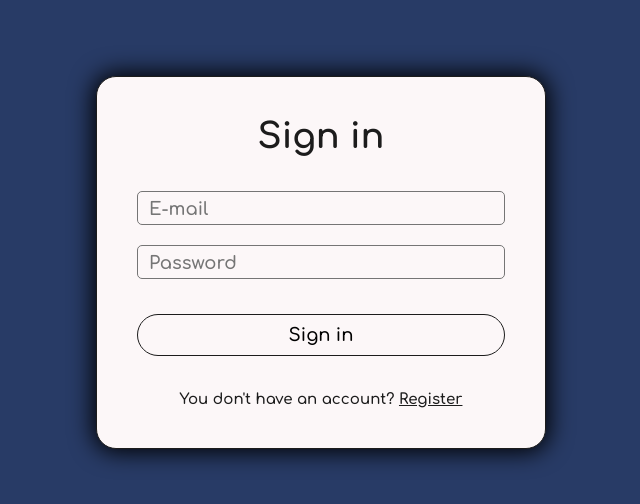
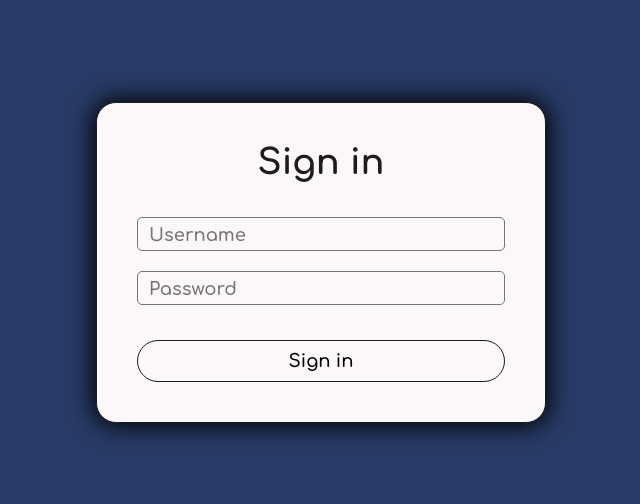
Before and after one commit to milosz77665/JWT_tokens, a Next.js app in the folder frontend/: page /login in a window 1280 px wide. Shown: the part 138-642 px from the top of the page, without its empty margins (319-959 px from the left). Built offline with nearby package versions, Linux system fonts and the light colour scheme.

Commit message:
change email variable name to username and remove register form

```diff
--- a/frontend/src/components/login/SignInForm.js
+++ b/frontend/src/components/login/SignInForm.js
@@ -8,7 +8,7 @@ import { useRef, useState } from "react";
 import LoadingSpinner from "../LoadingSpinner";
 
 export default function SignInForm({ setHasAccount }) {
-  const emailRef = useRef();
+  const usernameRef = useRef();
   const passwordRef = useRef();
   const [authErrorMess, setAuthErrorMess] = useState("");
   const [isLoading, setIsLoading] = useState(false);
@@ -17,14 +17,13 @@ export default function SignInForm({ setHasAccount }) {
     e.preventDefault();
     authErrorMess ? setAuthErrorMess("") : null;
     setIsLoading(true);
-    const email = emailRef.current.value;
+    const username = usernameRef.current.value;
     const password = passwordRef.current.value;
-    if (email) {
+    if (username) {
       if (password) {
         if (password.length >= 6) {
-          if (email.match(/^[^s@]+@[^s@]+.[^s@]+$/)) {
           try {
-              const loginData = { email, password };
+            const loginData = { username, password };
             const response = await fetch("http://localhost:5000/login", {
               method: "POST",
               body: JSON.stringify(loginData),
@@ -37,10 +36,6 @@ export default function SignInForm({ setHasAccount }) {
             setIsLoading(false);
           }
         } else {
-            setAuthErrorMess("Email is invalid");
-            setIsLoading(false);
-          }
-        } else {
           setAuthErrorMess("Password is too short (6)");
           setIsLoading(false);
         }
@@ -49,7 +44,7 @@ export default function SignInForm({ setHasAccount }) {
         setIsLoading(false);
       }
     } else {
-      setAuthErrorMess("Email is missing");
+      setAuthErrorMess("Username is missing");
       setIsLoading(false);
     }
   }
@@ -64,8 +59,8 @@ export default function SignInForm({ setHasAccount }) {
           <form className={styles.form} onSubmit={handleSignIn}>
             <div className={styles.inputSection}>
               {authErrorMess && <ValidationMessage>{authErrorMess}</ValidationMessage>}
-              <Input inputRef={emailRef} inputName="email" inputType="email">
-                E-mail
+              <Input inputRef={usernameRef} inputName="username" inputType="username">
+                Username
               </Input>
               <Input inputRef={passwordRef} inputName="password" inputType="password">
                 Password
@@ -73,17 +68,6 @@ export default function SignInForm({ setHasAccount }) {
             </div>
             <Button className={buttonStyles.formButton}>Sign in</Button>
           </form>
-          <p className={styles.text}>
-            You don&apos;t have an account?&nbsp;
-            <a
-              className={styles.link}
-              onClick={() => {
-                setHasAccount(false);
-              }}
-            >
-              Register
-            </a>
-          </p>
         </>
       )}
     </>
```
Also changed, not shown: 1 other file (tests, documents, lock files or other folders). Lines whose indentation alone changed are shown as unchanged.
